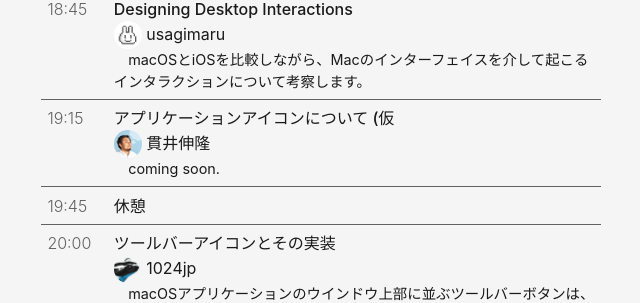
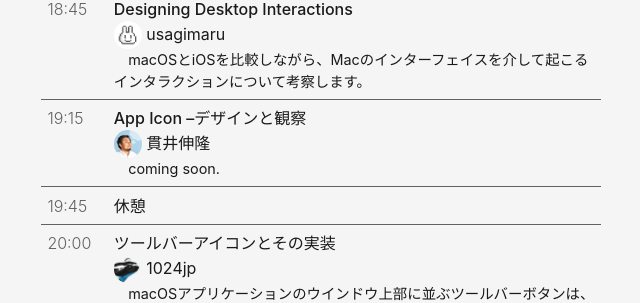
Before and after one commit to macOS-native/macos-native.github.io, a Jekyll site: the page built from index.md, in a window 1280 px wide and 900 px high, scrolled down 766 px. Shown: the part 152-455 px from the top of the window, without its empty margins (319-959 px from the left). Built offline with Jekyll 4.4.1, drawn with Linux system fonts in a browser that asks for light colours.

Commit message:
Update nukui-san's presentation title

```diff
--- a/_data/events.yml
+++ b/_data/events.yml
@@ -21,7 +21,7 @@ symposium_01:
       description: |
         macOSとiOSを比較しながら、Macのインターフェイスを介して起こるインタラクションについて考察します。
     - time: "19:15"
-      title: "アプリケーションアイコンについて (仮"
+      title: "App Icon –デザインと観察"
       presenter:
         name: 貫井伸隆
         avatar: nobtaka
```
